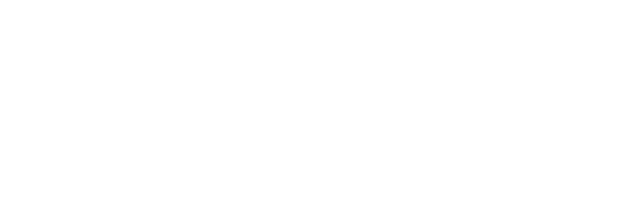
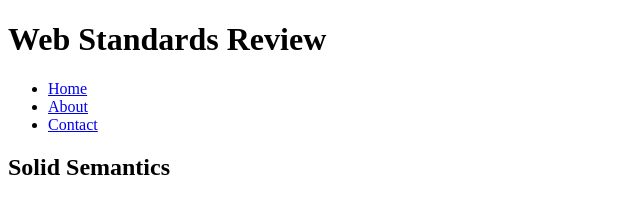
Before and after one commit to wsi-2022/05-web-standards-review, a plain HTML site: page index.html in a window 1280 px wide. Shown: the whole page, without its empty margins (0-640 px from the left). Drawn offline with Linux system fonts and the light colour scheme.

Commit message:
Add accessible, named landmarks

```diff
--- a/index.html
+++ b/index.html
@@ -8,7 +8,23 @@
   <link rel="stylesheet" href="screen.css" />
 </head>
 <body>
+  <header id="header">
+    <h1>Web Standards Review</h1>
+  </header>
 
+  <nav id="navigation" aria-label="Main">
+    <ul>
+      <li><a href="#home">Home</a></li>
+      <li><a href="#about">About</a></li>
+      <li><a href="#contact">Contact</a></li>
+    </ul>
+  </nav>
+
+
+  <main id="content">
+    <h2>Solid Semantics
+
+  </main>
 
   <script src="site.js"></script>
 </body>
```
